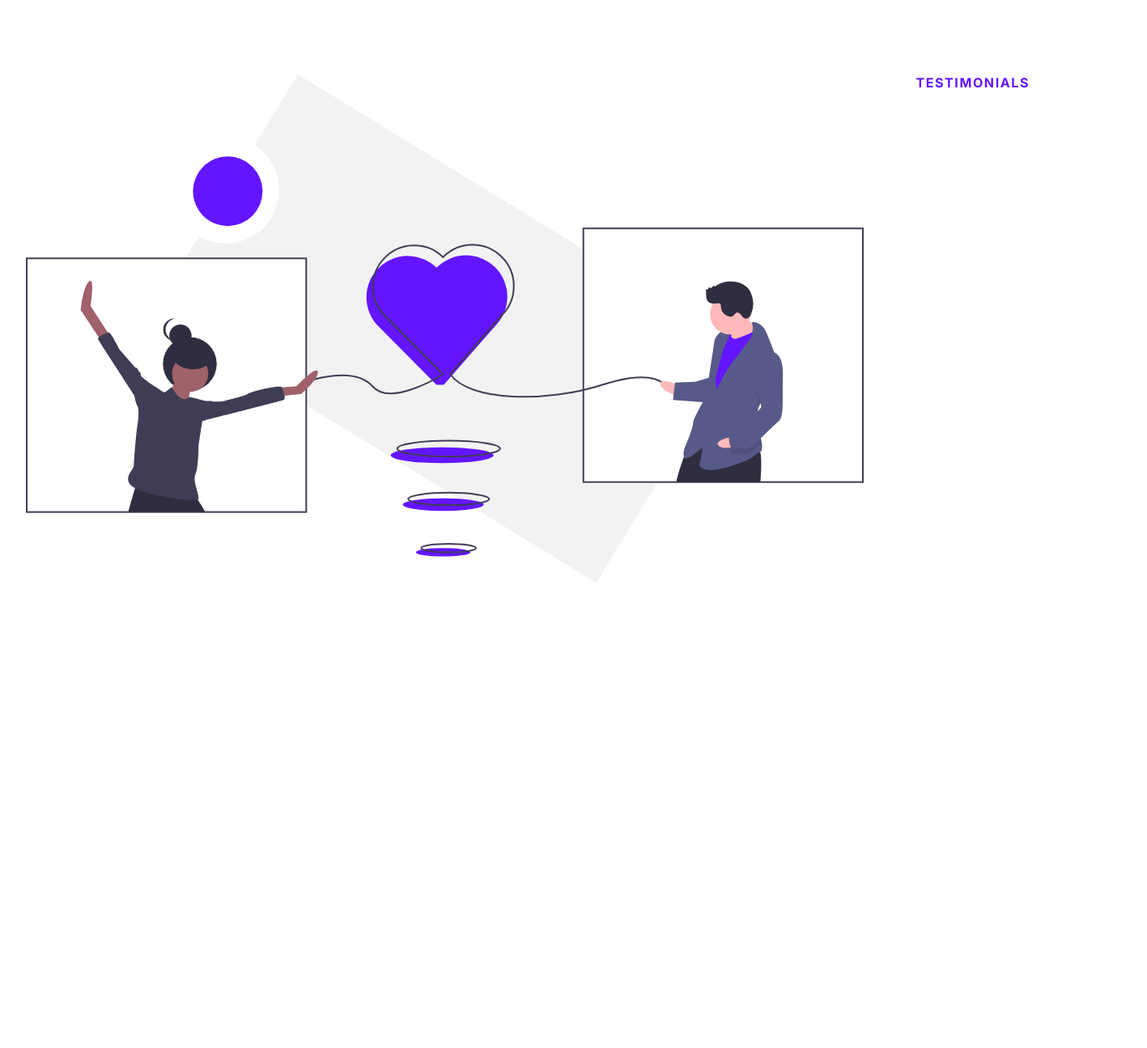
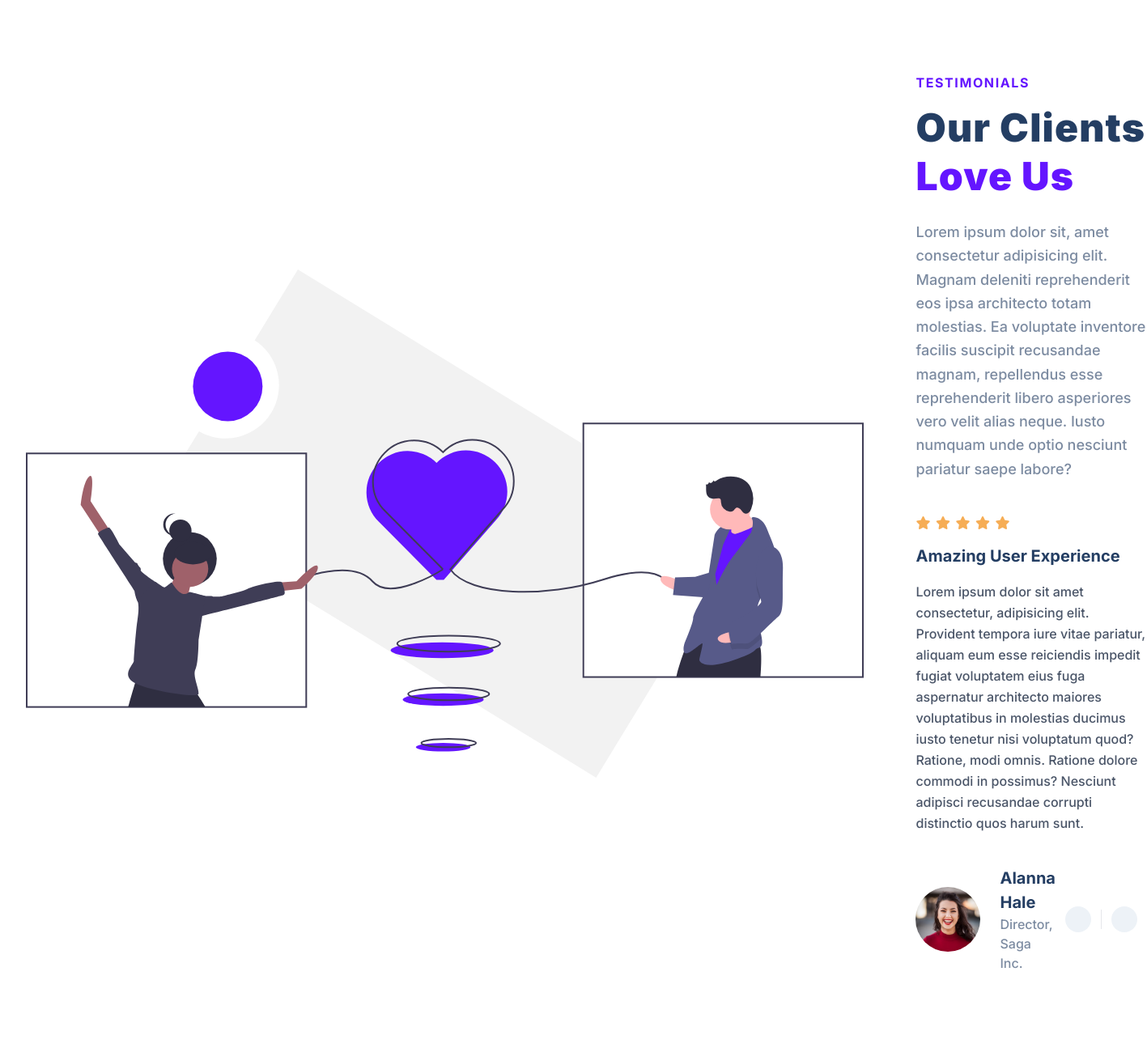
Before and after one commit to luca-caruccio/week2-final-project, a plain HTML site: page index.html in a window 1280 px wide. Shown: the part 4900-6195 px from the top of the page at 81% size, 1417 px wide, since content can reach past the window. Before the commit the page ends 5812 px from the top, so only its background shows below. Drawn offline with Linux system fonts and the light colour scheme.

Commit message:
Completed the main html body page, just the footer left

```diff
--- a/index.html
+++ b/index.html
@@ -353,14 +353,67 @@
                     <img src="love-illustration.c759090fa833369ad6ffb6eb19cacb3e.svg" alt="testimonials__img">
                     <div class="testimonials__description">
                         <div class="section__tag">testimonials</div>
-                        <h2 class="section__title"></h2>
-                        <p class="section__para"></p>
-                        <div class="testimonial"></div>
+                        <h2 class="section__title">
+                            Our Clients <span class="purple">Love Us</span>
+                        </h2>
+                        <p class="section__para">
+                            Lorem ipsum dolor sit, amet consectetur adipisicing elit. Magnam deleniti
+                            reprehenderit eos ipsa architecto totam molestias. Ea voluptate inventore
+                            facilis suscipit recusandae magnam, repellendus esse reprehenderit libero
+                            asperiores vero velit alias neque. Iusto numquam unde optio nesciunt
+                            pariatur saepe labore?
+                        </p>
+                        <div class="testimonial">
+                            <div class="testimonial__rating">
+                                <i class="fas fa-star"></i>
+                                <i class="fas fa-star"></i>
+                                <i class="fas fa-star"></i>
+                                <i class="fas fa-star"></i>
+                                <i class="fas fa-star"></i>
+                            </div>
+                            <h3 class="testimonial__title">Amazing User Experience</h3>
+                            <p class="testimonial__para">Lorem ipsum dolor sit amet consectetur, adipisicing elit.
+                                Provident tempora iure vitae pariatur, aliquam eum esse reiciendis impedit fugiat
+                                voluptatem eius fuga aspernatur architecto maiores voluptatibus in molestias
+                                ducimus iusto tenetur nisi voluptatum quod? Ratione, modi omnis. Ratione dolore
+                                commodi in possimus? Nesciunt adipisci recusandae corrupti distinctio quos harum
+                                sunt.</p>
+                            <div class="testimonial__bottom">
+                                <div class="testimonial__profile">
+                                    <img src="photo-1494790108377-be9c29b29330.avif" class="testimonial__img">
+                                </div>
+                                <div class="testimonial__details">
+                                    <div class="testimonial__name">Alanna Hale</div>
+                                    <div class="testimonial__role">Director, Saga Inc.</div>
+                                </div>
+                                <div class="testimonial__buttons">
+                                    <button class="testimonial__button"></button>
+                                    <div class="divider"></div>
+                                    <button class="testimonial__button"></button>
+                                </div>
+                            </div>
+                        </div>
                     </div>
                 </div>
             </div>
         </section>
-        <section id="start"></section>
+        <section id="start">
+            <div class="container">
+                <div class="row">
+                    <div class="start__container">
+                        <div class="start__row">
+                            <div class="start__title">Developers all over the world are happily
+                                using Treact
+                            </div>
+                            <div class="start__buttons">
+
+                            </div>
+                        </div>
+                    </div>
+                </div>
+            </div>
+        </section>
     </main>
+    <footer></footer>
 </body>
 </html>
```
